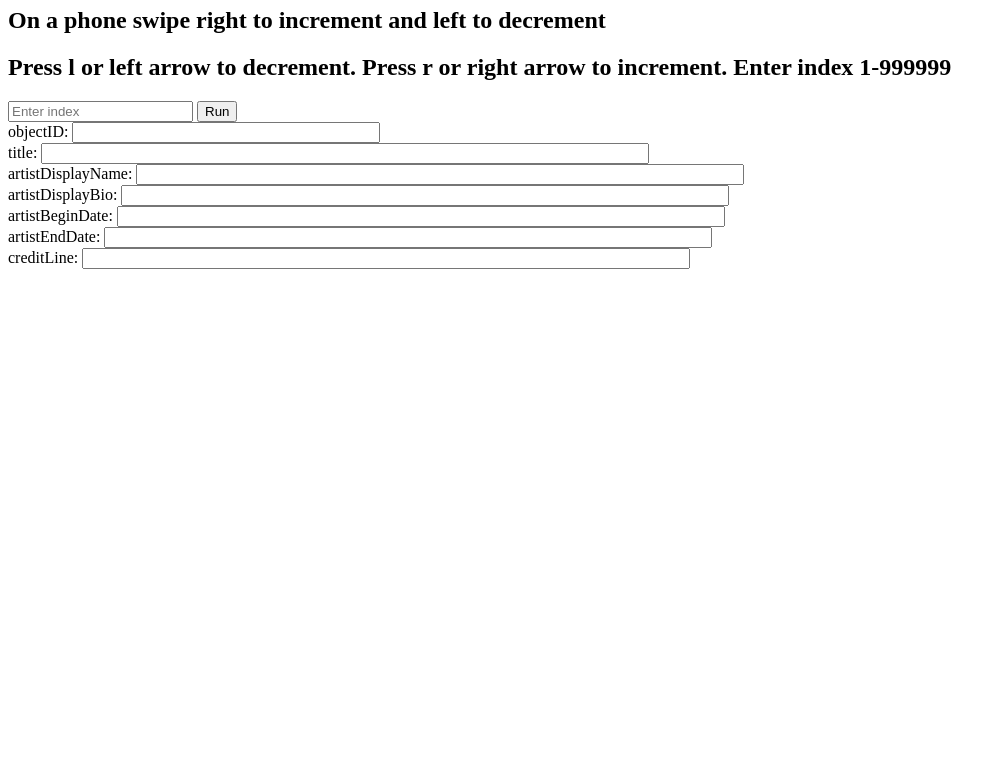
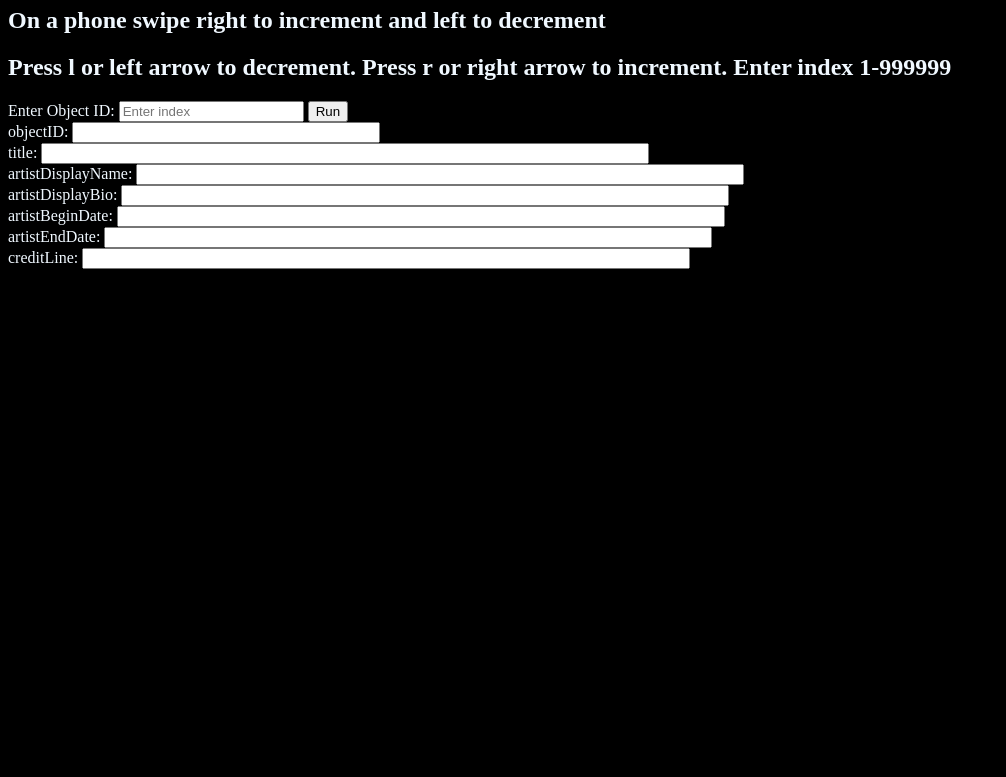
Before and after one commit to pfdemarco/TheMetFin, a plain HTML site: page TheMETTest.html in a window 1280 px wide. Shown: the part 73-850 px from the top of the page, without its empty margins (0-1006 px from the left). Drawn offline with nearby package versions, Linux system fonts and the light colour scheme; no server answers.

Commit message:
gui changes

```diff
--- a/TheMETTest.html
+++ b/TheMETTest.html
@@ -23,6 +23,11 @@
       border-radius: 10px;
     }
 
+    #txt-area {
+    /* existing styles... */
+    color: white;
+    }
+
     #text-area {
       position: absolute;
       bottom: 0;
@@ -31,11 +36,14 @@
       text-align: center;
       font-size: 18px;
       font-weight: bold;
-      color: white;
+      color: rgb(255, 255, 255);
       background-color: rgba(0, 0, 0, 0.5);
       padding: 10px;
     }
-    #body {background-color: rgba(0, 0, 255, 0.8);}
+    body {background-color: rgb(0, 0, 0);
+          color: aliceblue;
+    }
+
   </style>
 </head>
 
@@ -45,6 +53,7 @@
     <H2>Press l or left arrow to decrement. Press r or right arrow to increment. Enter index 1-999999</H2>
     <!-- Text boxes to display the values -->
     <div>
+        <label for="index-input">Enter Object ID:</label>
         <input type="text" id="index-input" placeholder="Enter index">
         <button type="button" onclick="usetxt()">Run</button>
     </div>
```
Also changed, not shown: 1 other file.
